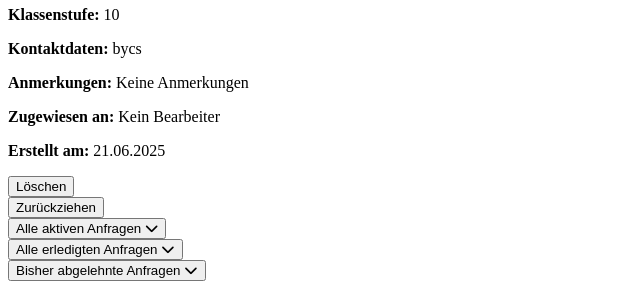
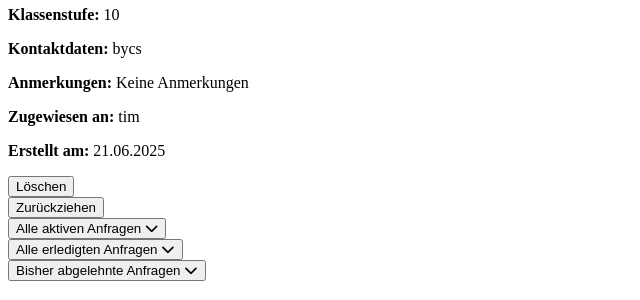
Before and after one commit to rokodeg/app-gruppe24-25-p-seminar, a Flask app: page /admin in a window 1280 px wide, after a click on "Zugewiesene Anfragen". Shown: the part 851-1151 px from the top of the page, without its empty margins (0-640 px from the left). Run offline with Flask 3, Linux system fonts and the light colour scheme; a user stored in the database is signed in; data comes from the database, SQL or seed files in the repository.

Commit message:
FehlerBeiAdminAnfragenübersichtBearbeiternameFix!

```diff
--- a/webapp/Version4/templates/admin.html
+++ b/webapp/Version4/templates/admin.html
@@ -732,7 +732,7 @@
           <p><strong>Klassenstufe:</strong> {{ anfrage.klassenstufe if anfrage.klassenstufe else "Keine Angabe" }}</p>
           <p><strong>Kontaktdaten:</strong> {{ anfrage.kontakt }}</p>
           <p><strong>Anmerkungen:</strong> {{ anfrage.anmerkungen or "Keine Anmerkungen" }}</p>
-          <p><strong>Zugewiesen an:</strong> {{ anfrage.username if anfrage.username else 'Kein Bearbeiter' }}</p>
+          <p><strong>Zugewiesen an:</strong> {{ anfrage.assigned_user if anfrage.assigned_user else 'Kein Bearbeiter' }}</p>
           <p><strong>Erstellt am: </strong>{{ anfrage.created_at|datetimeformat }}</p>
 
           <form method="post" action="{{ url_for('delete_anfrage') }}" data-confirm>
@@ -777,7 +777,7 @@
           <p><strong>Klassenstufe:</strong> {{ anfrage.klassenstufe if anfrage.klassenstufe else "Keine Angabe" }}</p>
           <p><strong>Kontaktdaten:</strong> {{ anfrage.kontakt }}</p>
           <p><strong>Anmerkungen:</strong> {{ anfrage.anmerkungen or "Keine Anmerkungen" }}</p>
-          <p><strong>Zugewiesen an:</strong> {{ anfrage.username if anfrage.username else 'Kein Bearbeiter' }}</p>
+          <p><strong>Zugewiesen an:</strong> {{ anfrage.assigned_user if anfrage.assigned_user else 'Kein Bearbeiter' }}</p>
           <p><strong>Erstellt am: </strong>{{ anfrage.created_at|datetimeformat }}</p>
 
           <form method="post" action="{{ url_for('delete_anfrage') }}" data-confirm>
@@ -819,7 +819,7 @@
           <p><strong>Klassenstufe:</strong> {{ anfrage.klassenstufe if anfrage.klassenstufe else "Keine Angabe" }}</p>
           <p><strong>Kontaktdaten:</strong> {{ anfrage.kontakt }}</p>
           <p><strong>Anmerkungen:</strong> {{ anfrage.anmerkungen or "Keine Anmerkungen" }}</p>
-          <p><strong>Zugewiesen an:</strong> {{ anfrage.username if anfrage.username else 'Kein Bearbeiter' }}</p>
+          <p><strong>Zugewiesen an:</strong> {{ anfrage.assigned_user if anfrage.assigned_user else 'Kein Bearbeiter' }}</p>
           <p><strong>Erstellt am: </strong>{{ anfrage.created_at|datetimeformat }}</p>
 
         <form method="post" action="{{ url_for('delete_anfrage') }}" data-confirm>
```
